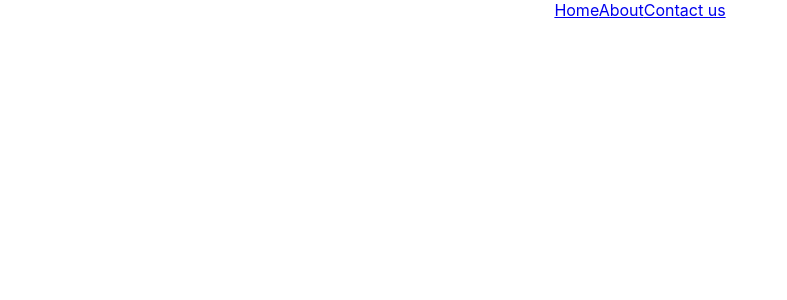
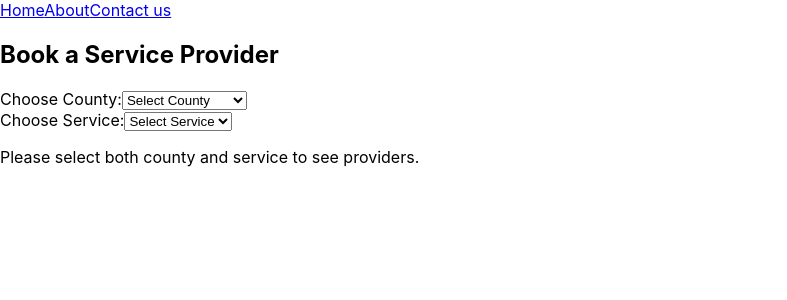
Before and after one commit to Nyawirakori/Jplug-App, a React (Create React App) app: page / in a window 1280 px wide. Shown: the top 300 px of the page, without its empty margins (0-787 px from the left). Built offline with nearby package versions, Linux system fonts and the light colour scheme; data requests are answered from the project's data file.

Commit message:
Booking feature added

```diff
--- a/db.json
+++ b/db.json
@@ -0,0 +1,208 @@
+{
+  "counties": [
+    { "id": 1, "name": "Mombasa" },
+    { "id": 2, "name": "Kwale" },
+    { "id": 3, "name": "Kilifi" },
+    { "id": 4, "name": "Tana River" },
+    { "id": 5, "name": "Lamu" },
+    { "id": 6, "name": "Taita-Taveta" },
+    { "id": 7, "name": "Garissa" },
+    { "id": 8, "name": "Wajir" },
+    { "id": 9, "name": "Mandera" },
+    { "id": 10, "name": "Marsabit" },
+    { "id": 11, "name": "Isiolo" },
+    { "id": 12, "name": "Meru" },
+    { "id": 13, "name": "Tharaka-Nithi" },
+    { "id": 14, "name": "Embu" },
+    { "id": 15, "name": "Kitui" },
+    { "id": 16, "name": "Machakos" },
+    { "id": 17, "name": "Makueni" },
+    { "id": 18, "name": "Nyandarua" },
+    { "id": 19, "name": "Nyeri" },
+    { "id": 20, "name": "Kirinyaga" },
+    { "id": 21, "name": "Murang’a" },
+    { "id": 22, "name": "Kiambu" },
+    { "id": 23, "name": "Turkana" },
+    { "id": 24, "name": "West Pokot" },
+    { "id": 25, "name": "Samburu" },
+    { "id": 26, "name": "Trans Nzoia" },
+    { "id": 27, "name": "Uasin Gishu" },
+    { "id": 28, "name": "Elgeyo-Marakwet" },
+    { "id": 29, "name": "Nandi" },
+    { "id": 30, "name": "Baringo" },
+    { "id": 31, "name": "Laikipia" },
+    { "id": 32, "name": "Nakuru" },
+    { "id": 33, "name": "Narok" },
+    { "id": 34, "name": "Kajiado" },
+    { "id": 35, "name": "Kericho" },
+    { "id": 36, "name": "Bomet" },
+    { "id": 37, "name": "Kakamega" },
+    { "id": 38, "name": "Vihiga" },
+    { "id": 39, "name": "Bungoma" },
+    { "id": 40, "name": "Busia" },
+    { "id": 41, "name": "Siaya" },
+    { "id": 42, "name": "Kisumu" },
+    { "id": 43, "name": "Homa Bay" },
+    { "id": 44, "name": "Migori" },
+    { "id": 45, "name": "Kisii" },
+    { "id": 46, "name": "Nyamira" },
+    { "id": 47, "name": "Nairobi" }
+  ],
+  "serviceProviders": [
+    {
+      "id": 1,
+      "name": "James Kamau",
+      "county": "Nairobi",
+      "service": "Plumber",
+      "phone": "0712345678"
+    },
+    {
+      "id": 2,
+      "name": "Sarah Wanjiku",
+      "county": "Nairobi",
+      "service": "Electrician",
+      "phone": "0711122233"
+    },
+    {
+      "id": 3,
+      "name": "John Otieno",
+      "county": "Kisumu",
+      "service": "Plumber",
+      "phone": "0722456789"
+    },
+    {
+      "id": 4,
+      "name": "Beatrice Achieng",
+      "county": "Kisumu",
+      "service": "Electrician",
+      "phone": "0798765432"
+    },
+    {
+      "id": 5,
+      "name": "Peter Mwangi",
+      "county": "Kirinyaga",
+      "service": "Plumber",
+      "phone": "0700345678"
+    },
+    {
+      "id": 6,
+      "name": "Lucy Muthoni",
+      "county": "Kirinyaga",
+      "service": "Electrician",
+      "phone": "0745332211"
+    },
+    {
+      "id": 7,
+      "name": "Eric Mutwiri",
+      "county": "Embu",
+      "service": "Plumber",
+      "phone": "0756789012"
+    },
+    {
+      "id": 8,
+      "name": "Faith Karimi",
+      "county": "Embu",
+      "service": "Electrician",
+      "phone": "0711234567"
+    },
+    {
+      "id": 9,
+      "name": "Ahmed Salim",
+      "county": "Malindi",
+      "service": "Plumber",
+      "phone": "0700111222"
+    },
+    {
+      "id": 10,
+      "name": "Fatma Said",
+      "county": "Malindi",
+      "service": "Electrician",
+      "phone": "0799334455"
+    },
+    {
+      "id": 11,
+      "name": "Ali Mwinyi",
+      "county": "Mombasa",
+      "service": "Plumber",
+      "phone": "0722667788"
+    },
+    {
+      "id": 12,
+      "name": "Zainab Omar",
+      "county": "Mombasa",
+      "service": "Electrician",
+      "phone": "0788990011"
+    },
+    {
+      "id": 13,
+      "name": "Daniel Kiraitu",
+      "county": "Meru",
+      "service": "Plumber",
+      "phone": "0744556677"
+    },
+    {
+      "id": 14,
+      "name": "Nancy Kobia",
+      "county": "Meru",
+      "service": "Electrician",
+      "phone": "0733445566"
+    },
+    {
+      "id": 15,
+      "name": "Kevin Njoroge",
+      "county": "Kiambu",
+      "service": "Plumber",
+      "phone": "0712456789"
+    },
+    {
+      "id": 16,
+      "name": "Grace Wambui",
+      "county": "Kiambu",
+      "service": "Electrician",
+      "phone": "0799345678"
+    },
+    {
+      "id": 17,
+      "name": "Samuel Muriuki",
+      "county": "Nyeri",
+      "service": "Plumber",
+      "phone": "0722789456"
+    },
+    {
+      "id": 18,
+      "name": "Diana Wanjiru",
+      "county": "Nyeri",
+      "service": "Electrician",
+      "phone": "0756677889"
+    },
+    {
+      "id": 19,
+      "name": "George Kariuki",
+      "county": "Nyandarua",
+      "service": "Plumber",
+      "phone": "0700123456"
+    },
+    {
+      "id": 20,
+      "name": "Esther Njeri",
+      "county": "Nyandarua",
+      "service": "Electrician",
+      "phone": "0733441122"
+    },
+    {
+      "id": 21,
+      "name": "Brian Odhiambo",
+      "county": "Migori",
+      "service": "Plumber",
+      "phone": "0744556677"
+    },
+    {
+      "id": 22,
+      "name": "Janet Atieno",
+      "county": "Migori",
+      "service": "Electrician",
+      "phone": "0711223344"
+    }
+  ],
+  "bookings": []
+}
--- a/package.json
+++ b/package.json
@@ -9,6 +9,7 @@
     "@testing-library/user-event": "^13.5.0",
     "react": "^19.1.0",
     "react-dom": "^19.1.0",
+    "react-router-dom": "^7.5.1",
     "react-scripts": "5.0.1",
     "web-vitals": "^2.1.4"
   },
--- a/src/App.js
+++ b/src/App.js
@@ -1,12 +1,60 @@
-import './App.css';
-import NavBar from './components/NavBar';
+import "./App.css";
+import NavBar from "./components/NavBar";
+import Booking from "./components/Booking";
+import React, { useState, useEffect } from "react";
 
-function App() {
+export default function App() {
+  const [counties, setCounties] = useState([]);
+  const [selectedCounty, setSelectedCounty] = useState("");
+  const [selectedService, setSelectedService] = useState("");
+  const services = ["Plumber", "Electrician"];
+
+  //fetching counties from db.json
+  useEffect(() => {
+    fetch("http://localhost:4000/counties")
+      .then((res) => res.json())
+      .then((data) => setCounties(data))
+      .catch((err) => console.error("Error fetching counties:", err));
+  }, []);
   return (
-    <div className="App">
+    <div className="container my-4">
       <NavBar />
+      <h2 className="text-center mb-4">Book a Service Provider</h2>
+
+      <div className="row mb-4">
+        <div className="col-md-6">
+          <label>Choose County:</label>
+          <select
+            className="form-control"
+            value={selectedCounty}
+            onChange={(e) => setSelectedCounty(e.target.value)}
+          >
+            <option value="">Select County</option>
+            {counties.map((county) => (
+              <option key={county.id} value={county.name}>
+                {county.name}
+              </option>
+            ))}
+          </select>
+        </div>
+
+        <div className="col-md-6">
+          <label>Choose Service:</label>
+          <select
+            className="form-control"
+            value={selectedService}
+            onChange={(e) => setSelectedService(e.target.value)}
+          >
+            <option value="">Select Service</option>
+            {services.map((service, index) => (
+              <option key={index} value={service}>
+                {service}
+              </option>
+            ))}
+          </select>
+        </div>
+      </div>
+      <Booking county={selectedCounty} service={selectedService} />
     </div>
-  )
+  );
 }
-
-export default App;
--- /dev/null
+++ b/src/components/Booking.jsx
@@ -0,0 +1,62 @@
+import React, { useEffect, useState } from "react";
+
+function Booking({ county, service }) {
+  const [providers, setProviders] = useState([]);
+
+  useEffect(() => {
+    if (county && service) {
+      fetch("http://localhost:4000/serviceProviders")//fetching service providers
+        .then((res) => res.json())
+        .then((data) => {
+          const filtered = data.filter(
+            (p) => p.county === county && p.service === service
+          );
+          setProviders(filtered);
+        })
+        .catch((err) => console.error("Error fetching providers:", err));
+    } else {
+      setProviders([]);
+    }
+  }, [county, service]);
+
+  const handleBook = (provider) => {
+    alert(`Booked ${provider.name} (${provider.phone}) in ${provider.county}`);
+  };
+
+  return (
+    <div>
+      {county && service ? (
+        providers.length > 0 ? (
+          <div className="row">
+            {providers.map((provider) => (
+              <div key={provider.id} className="col-md-4 mb-4">
+                <div className="card shadow-sm">
+                  <div className="card-body">
+                    <h5 className="card-title">{provider.name}</h5>
+                    <p className="card-text">
+                      <strong>Phone:</strong> {provider.phone}
+                    </p>
+                    <button
+                      className="btn btn-primary"
+                      onClick={() => handleBook(provider)}
+                    >
+                      Book
+                    </button>
+                  </div>
+                </div>
+              </div>
+            ))}
+          </div>
+        ) : (
+          <p>
+            No {service.toLowerCase()}s available in {county}.
+          </p>
+        )
+      ) : (
+        <p>Please select both county and service to see providers.</p>
+      )}
+    </div>
+  );
+}
+
+export default Booking;
--- a/src/index.js
+++ b/src/index.js
@@ -17,7 +17,7 @@ const router = createBrowserRouter([
     element:<About/>
   },
   {
-    path: "/contact-us",
+    path: "/contact",
     element: <ContactUs/>
   }
 ])
```
Also changed, not shown: 1 other file (tests, documents, lock files or other folders).
